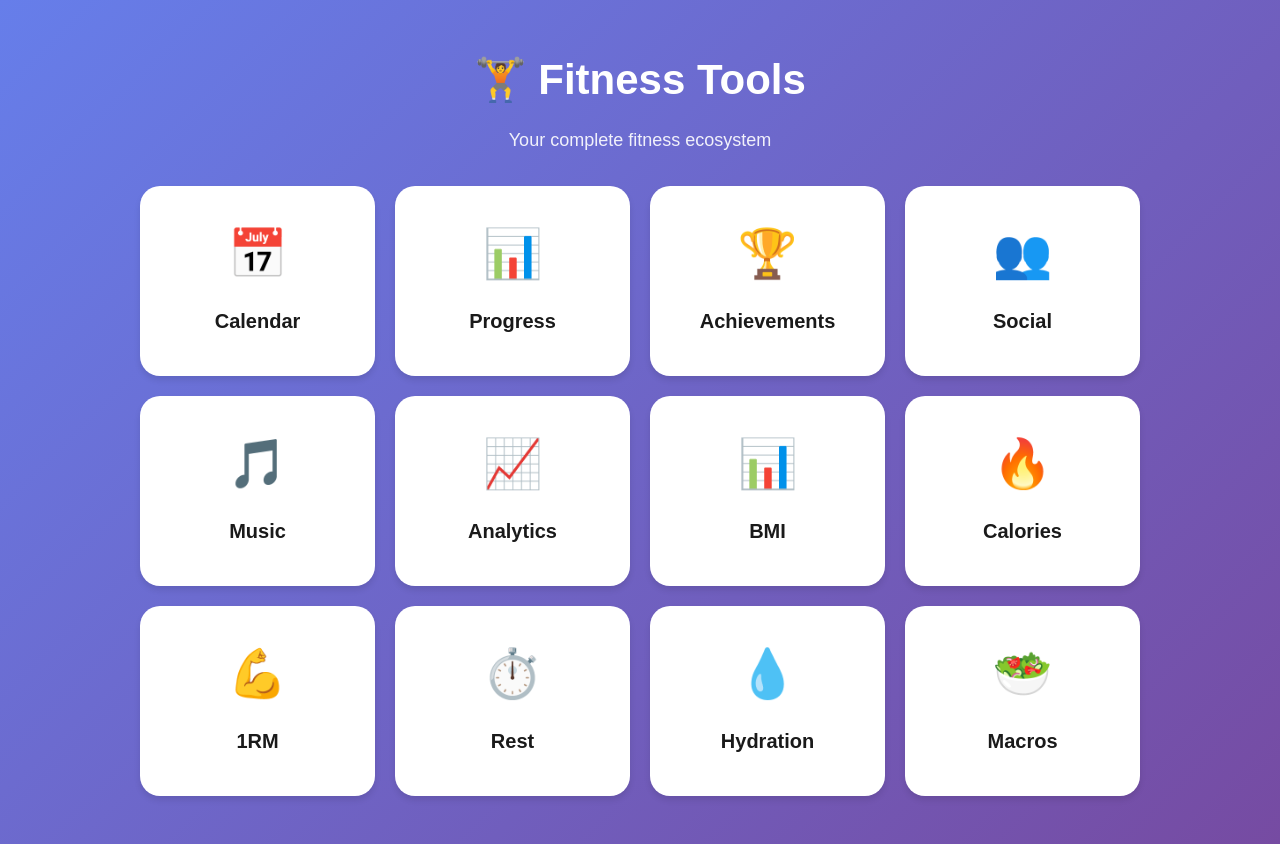
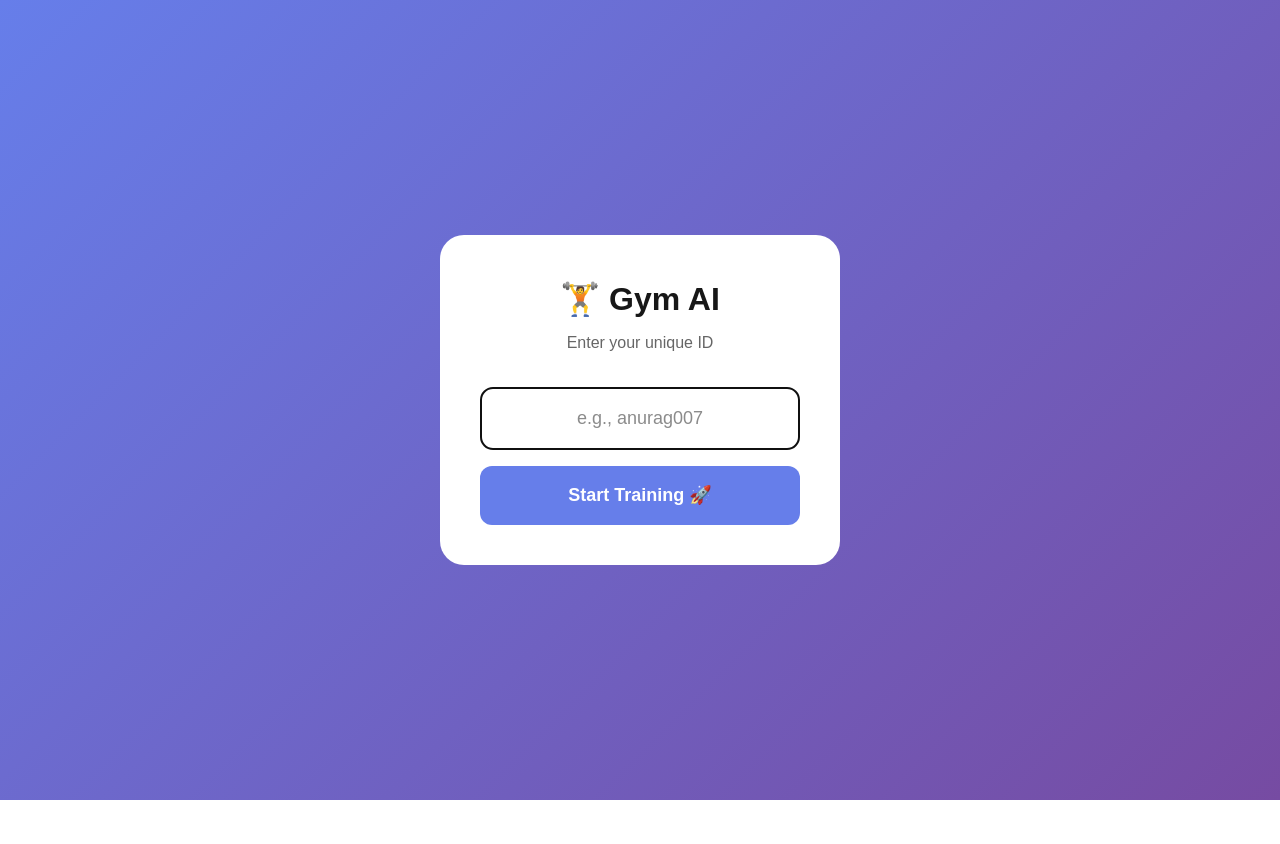
Before and after one commit to AnuragMaurya06/gym-ai-app, a Next.js app: page /tools in a window 1280 px wide. After the commit the page ends 800 px from the top, so only its background shows below. Built offline with nearby package versions, Linux system fonts and the light colour scheme.

Commit message:
Fixed: Login system with proper userId prop passing

```diff
--- a/src/app/tools/page.tsx
+++ b/src/app/tools/page.tsx
@@ -1,89 +1,82 @@
 'use client';
 
 import { useState, useEffect } from 'react';
+import OnboardingForm from '@/components/OnboardingForm';
 
-export default function ToolsPage() {
-  const [activeTool, setActiveTool] = useState<string | null>(null);
-  const [notification, setNotification] = useState<string | null>(null);
-  const [uid, setUid] = useState<string>('guest');
+export default function Home() {
+  const [userId, setUserId] = useState<string | null>(null);
+  const [inputId, setInputId] = useState('');
+  const [isLoading, setIsLoading] = useState(true);
 
   useEffect(() => {
     const savedId = localStorage.getItem('gym-ai-user-id');
-    setUid(savedId || 'guest');
+    if (savedId) {
+      setUserId(savedId);
+    }
+    setIsLoading(false);
   }, []);
 
-  const showNotification = (msg: string) => {
-    setNotification(msg);
-    setTimeout(() => setNotification(null), 3000);
+  const handleLogin = () => {
+    if (!inputId.trim()) {
+      alert('Please enter a username');
+      return;
+    }
+    const cleanId = inputId.trim().toLowerCase();
+    setUserId(cleanId);
+    localStorage.setItem('gym-ai-user-id', cleanId);
   };
 
-  // Simple placeholder for all tools
-  const renderTool = () => {
-    if (!activeTool) return null;
+  const handleLogout = () => {
+    localStorage.removeItem('gym-ai-user-id');
+    setUserId(null);
+    setInputId('');
+  };
+
+  if (isLoading) {
     return (
-      <div style={{background:'white',borderRadius:'24px',padding:'32px',boxShadow:'0 10px 40px rgba(0,0,0,0.2)', textAlign:'center'}}>
-        <button
-          onClick={()=>setActiveTool(null)}
-          style={{padding:'12px 24px',background:'#667eea',color:'white',border:'none',borderRadius:'8px',fontWeight:'bold',cursor:'pointer',marginBottom:'24px'}}
-        >
-          ← Back to Tools
-        </button>
-        <h2 style={{fontSize:'28px',fontWeight:'bold',color:'#111827',marginBottom:'16px'}}>{activeTool}</h2>
-        <p style={{color:'#6b7280',fontSize:'18px'}}>Tool coming soon! This is a placeholder.</p>
+      <div style={{ minHeight: '100vh', background: '#111', display: 'flex', alignItems: 'center', justifyContent: 'center', color: 'white' }}>
+        <div>Loading...</div>
       </div>
     );
-  };
+  }
+
+  if (!userId) {
+    return (
+      <div style={{ minHeight: '100vh', background: 'linear-gradient(135deg, #667eea 0%, #764ba2 100%)', display: 'flex', alignItems: 'center', justifyContent: 'center', padding: '20px' }}>
+        <div style={{ background: 'white', padding: '40px', borderRadius: '24px', width: '100%', maxWidth: '400px', textAlign: 'center' }}>
+          <h1 style={{ fontSize: '32px', fontWeight: 'bold', marginBottom: '8px' }}>🏋️ Gym AI</h1>
+          <p style={{ color: '#666', marginBottom: '32px' }}>Enter your unique ID</p>
+          <input
+            type="text"
+            value={inputId}
+            onChange={(e) => setInputId(e.target.value)}
+            placeholder="e.g., anurag007"
+            style={{ width: '100%', padding: '16px', borderRadius: '12px', border: '2px solid #e5e7eb', fontSize: '18px', marginBottom: '16px', textAlign: 'center' }}
+            onKeyDown={(e) => e.key === 'Enter' && handleLogin()}
+            autoFocus
+          />
+          <button
+            onClick={handleLogin}
+            style={{ width: '100%', padding: '16px', background: '#667eea', color: 'white', border: 'none', borderRadius: '12px', fontSize: '18px', fontWeight: 'bold', cursor: 'pointer' }}
+          >
+            Start Training 🚀
+          </button>
+        </div>
+      </div>
+    );
+  }
 
   return (
-    <div style={{minHeight:'100vh',background:'linear-gradient(135deg,#667eea 0%,#764ba2 100%)',padding:'48px 16px'}}>
-      {notification && (
-        <div style={{position:'fixed',top:'20px',left:'50%',transform:'translateX(-50%)',background:'#10b981',color:'white',padding:'16px 32px',borderRadius:'12px',fontWeight:'bold',zIndex:1000}}>
-          {notification}
-        </div>
-      )}
-      <div style={{maxWidth:'1000px',margin:'0 auto'}}>
-        <div style={{textAlign:'center',marginBottom:'32px'}}>
-          <h1 style={{fontSize:'42px',fontWeight:'bold',color:'white',marginBottom:'16px'}}>🏋️ Fitness Tools</h1>
-          <p style={{color:'rgba(255,255,255,0.9)',fontSize:'18px'}}>Your complete fitness ecosystem</p>
-        </div>
-
-        {!activeTool ? (
-          <div style={{display:'grid',gridTemplateColumns:'repeat(auto-fit,minmax(200px,1fr))',gap:'20px'}}>
-            {[
-              ['calendar','📅','Calendar'],
-              ['progress','📊','Progress'],
-              ['achievements','🏆','Achievements'],
-              ['social','👥','Social'],
-              ['music','🎵','Music'],
-              ['analytics','📈','Analytics'],
-              ['bmi','📊','BMI'],
-              ['calories','🔥','Calories'],
-              ['onerm','💪','1RM'],
-              ['rest','⏱️','Rest'],
-              ['hydration','💧','Hydration'],
-              ['macros','🥗','Macros']
-            ].map(([id,icon,title]) => (
-              <div
-                key={id}
-                onClick={()=>setActiveTool(id as string)}
-                style={{
-                  padding:'32px',
-                  background:'white',
-                  borderRadius:'20px',
-                  cursor:'pointer',
-                  transition:'transform 0.2s',
-                  boxShadow:'0 4px 6px rgba(0,0,0,0.1)'
-                }}
-                onMouseEnter={e=>(e.currentTarget.style.transform='translateY(-4px)')}
-                onMouseLeave={e=>(e.currentTarget.style.transform='translateY(0)')}
-              >
-                <div style={{fontSize:'48px',marginBottom:'16px',textAlign:'center'}}>{icon}</div>
-                <h3 style={{fontSize:'20px',fontWeight:'bold',marginBottom:'8px',color:'#1a1a1a',textAlign:'center'}}>{title}</h3>
-              </div>
-            ))}
-          </div>
-        ) : renderTool()}
+    <div style={{ position: 'relative', minHeight: '100vh' }}>
+      <div style={{ position: 'absolute', top: '20px', right: '20px', zIndex: 100 }}>
+        <button
+          onClick={handleLogout}
+          style={{ background: 'rgba(0,0,0,0.7)', color: 'white', border: 'none', padding: '10px 20px', borderRadius: '20px', cursor: 'pointer' }}
+        >
+          🚪 Logout
+        </button>
       </div>
+      <OnboardingForm userId={userId} />
     </div>
   );
 }
```
Also changed, not shown: src/app/components/OnboardingForm.tsx (+0 -31 lines).
